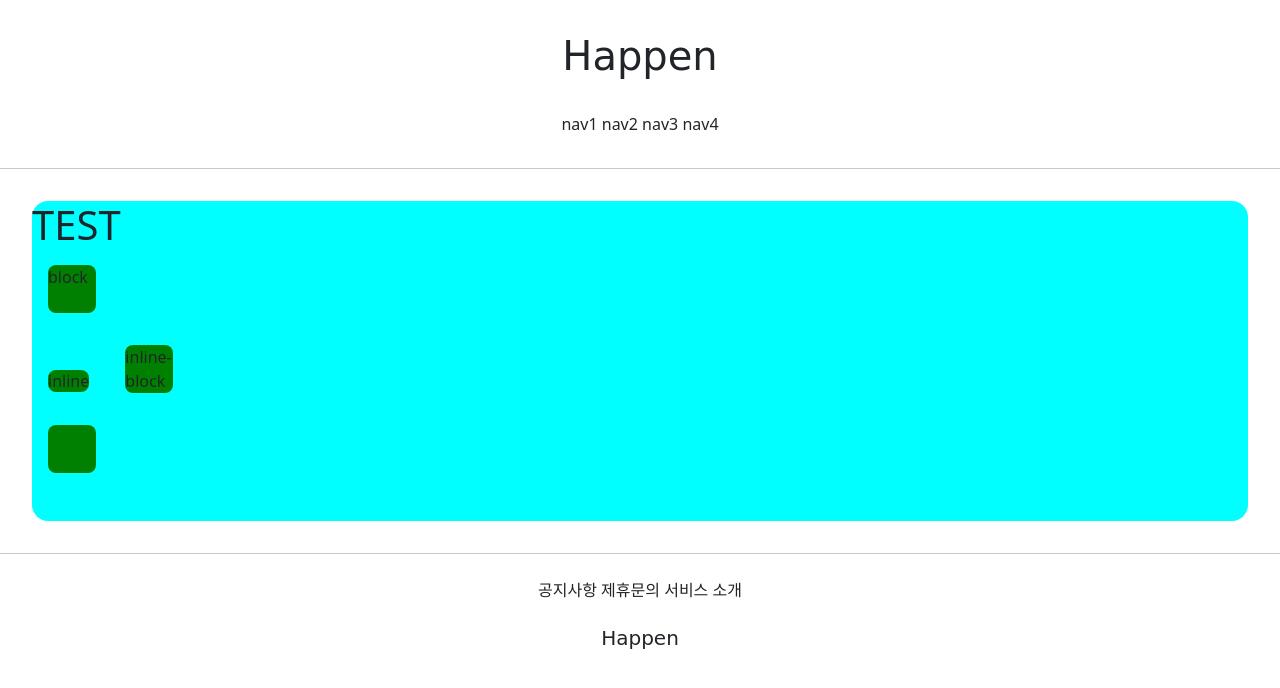
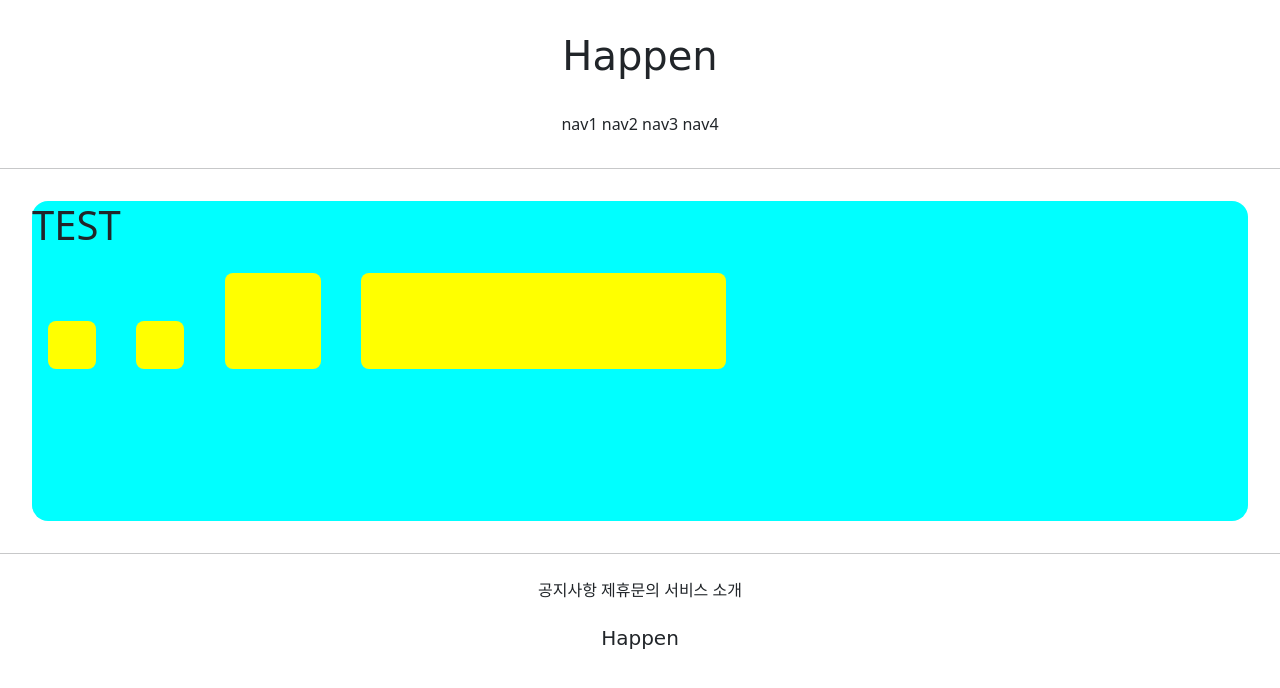
Before and after one commit to tkekdzhd/gis_0702_2, a Django app: page /accounts/hello_world/ in a window 1280 px wide. Shown: the top 688 px of the page. Run offline with Django 3.2, Linux system fonts and the light colour scheme; parts of the project's set-up code (start-up, migrations or seed data) failed here and were passed over.

Commit message:
0707 commit 3

```diff
--- a/accountapp/templates/accountapp/hello_world.html
+++ b/accountapp/templates/accountapp/hello_world.html
@@ -4,20 +4,20 @@
 
     <style>
         .test{
-            background-color: green;
+            background-color: yellow;
             margin: 1rem;
             width: 48px;
             height: 48px;
             border-radius: .5rem;
+            display: inline-block;
         }
     </style>
-
-    <div style="height: 20rem; background-color: aqua; margin: 2rem; border-radius: 1rem">
+    {#  em은 부모의 폰트 크기에 따라 바뀜  #}
+    <div style="height: 20rem; background-color: aqua; margin: 2rem; border-radius: 1rem; font-size: 2rem">
         <h1>TEST</h1>
-        <div class="test" style="display: block">block</div>
-        <div class="test" style="display: inline">inline</div>
-        <div class="test" style="display: none">none</div>
-        <div class="test" style="display: inline-block">inline-block</div>
-        <div class="test"></div>
+        <div class="test" style="width: 48px; height: 48px;"></div>
+        <div class="test" style="width: 3rem; height: 3rem;"></div>
+        <div class="test" style="width: 3em; height: 3em;"></div>
+        <div class="test" style="width: 30%; height: 30%;"></div>
     </div>
 {% endblock %}
```
